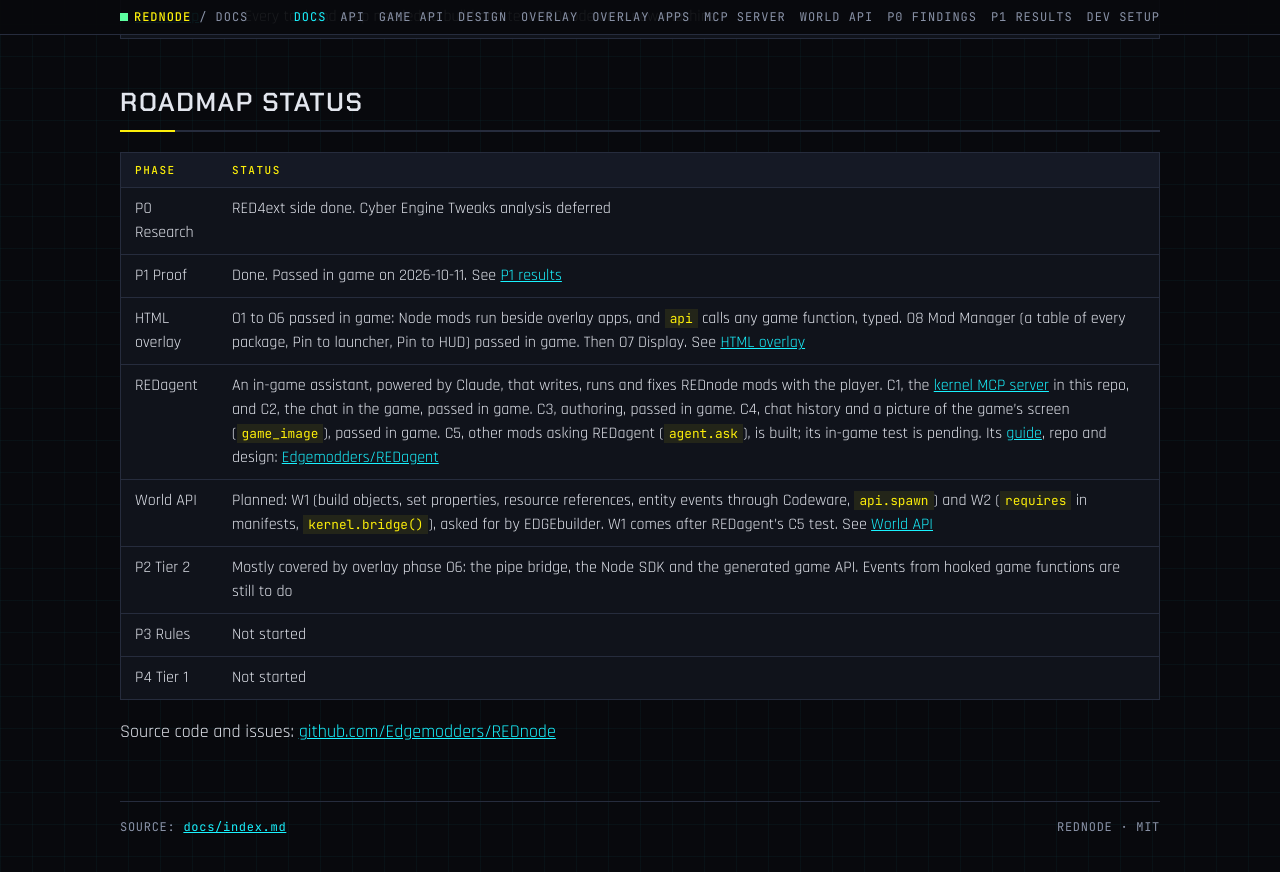
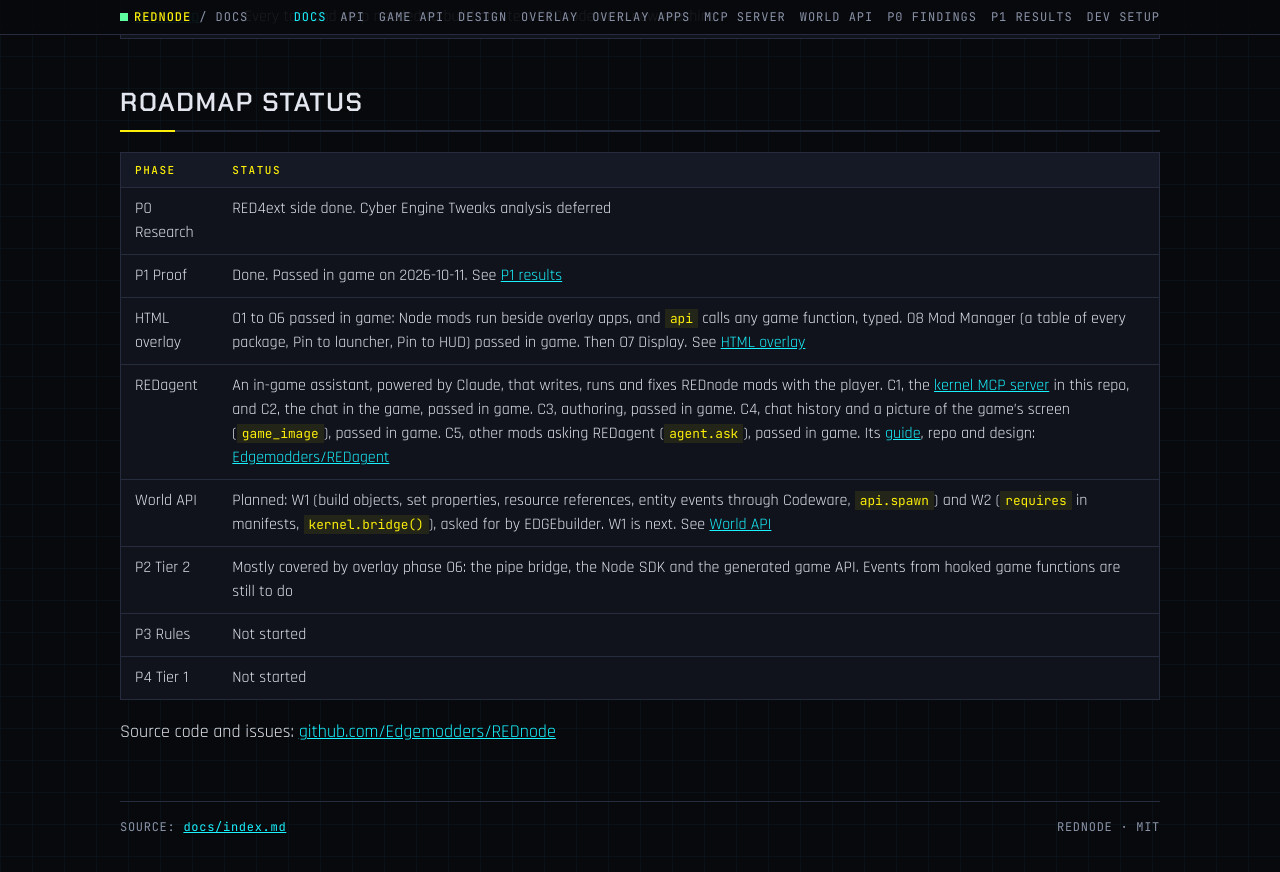
Before and after one commit to CyberbuildsAI/REDnode, a Jekyll site: the page built from docs/index.md, in a window 1280 px wide and 900 px high, scrolled down 776 px. Shown: the top 872 px of the window. Built offline with Jekyll 4.4.1, drawn with Linux system fonts in a browser that asks for light colours; our own code applies the rules of GitHub Pages for plain Markdown files.

Commit message:
Mod windows scroll when their content is taller; C5 and the cursor fix passed
Found in the C5 test: the builder page set rn-window to display: block, which
broke its flex layout, so a mod window could not scroll and long text ran off
its bottom. The Ask mod window is taller too. Plugin 0.14.1's focus fix held
through about 25 switches to the desktop and back.

Co-Authored-By: Claude Opus 5.5 <noreply@anthropic.com>

```diff
--- a/docs/index.md
+++ b/docs/index.md
@@ -22,8 +22,8 @@ REDnode is a Node.js API for scripting Cyberpunk 2077 (PC, single-player). These
 | P0 Research | RED4ext side done. Cyber Engine Tweaks analysis deferred |
 | P1 Proof | Done. Passed in game on 2026-10-11. See [P1 results](p1-results.md) |
 | HTML overlay | O1 to O6 passed in game: Node mods run beside overlay apps, and `api` calls any game function, typed. O8 Mod Manager (a table of every package, Pin to launcher, Pin to HUD) passed in game. Then O7 Display. See [HTML overlay](overlay.md) |
-| REDagent | An in-game assistant, powered by Claude, that writes, runs and fixes REDnode mods with the player. C1, the [kernel MCP server](mcp.md) in this repo, and C2, the chat in the game, passed in game. C3, authoring, passed in game. C4, chat history and a picture of the game's screen (`game_image`), passed in game. C5, other mods asking REDagent (`agent.ask`), is built; its in-game test is pending. Its [guide](https://edgemodders.github.io/REDagent/), repo and design: [Edgemodders/REDagent](https://github.com/Edgemodders/REDagent) |
-| World API | Planned: W1 (build objects, set properties, resource references, entity events through Codeware, `api.spawn`) and W2 (`requires` in manifests, `kernel.bridge()`), asked for by EDGEbuilder. W1 comes after REDagent's C5 test. See [World API](world.md) |
+| REDagent | An in-game assistant, powered by Claude, that writes, runs and fixes REDnode mods with the player. C1, the [kernel MCP server](mcp.md) in this repo, and C2, the chat in the game, passed in game. C3, authoring, passed in game. C4, chat history and a picture of the game's screen (`game_image`), passed in game. C5, other mods asking REDagent (`agent.ask`), passed in game. Its [guide](https://edgemodders.github.io/REDagent/), repo and design: [Edgemodders/REDagent](https://github.com/Edgemodders/REDagent) |
+| World API | Planned: W1 (build objects, set properties, resource references, entity events through Codeware, `api.spawn`) and W2 (`requires` in manifests, `kernel.bridge()`), asked for by EDGEbuilder. W1 is next. See [World API](world.md) |
 | P2 Tier 2 | Mostly covered by overlay phase O6: the pipe bridge, the Node SDK and the generated game API. Events from hooked game functions are still to do |
 | P3 Rules | Not started |
 | P4 Tier 1 | Not started |
--- a/packages/overlay/apps/ask-mod/mod.mjs
+++ b/packages/overlay/apps/ask-mod/mod.mjs
@@ -17,8 +17,8 @@ ui.window({
   anchor: 'left',
   x: 40,
   y: 120,
-  width: 380,
-  height: 320,
+  width: 420,
+  height: 520,
   children: [
     ui.input({
       placeholder: 'Your question (Enter to ask)',
--- a/packages/overlay/builder/index.html
+++ b/packages/overlay/builder/index.html
@@ -8,7 +8,9 @@
   /* A window built by a Node mod with rednode's ui builder. The host sizes the
      page; space the window does not use stays transparent and clicks through. */
   html, body { margin: 0; overflow: hidden; background: transparent; }
-  rn-window { display: block; width: 100%; max-height: 100vh; }
+  /* rn-window is a flex column: kept so, its body scrolls when the content is taller
+     than the window (display: block clipped it; found in the C5 test with the Ask mod). */
+  rn-window { width: 100%; max-height: 100vh; }
   rn-window[hidden] { display: none; }
   .content { display: flex; flex-direction: column; gap: 10px; }
   .row { display: flex; flex-wrap: wrap; align-items: center; gap: 8px; }
```
Also changed, not shown: CLAUDE.md (+1 -1 lines), docs/overlay.md (+1 -1 lines).
